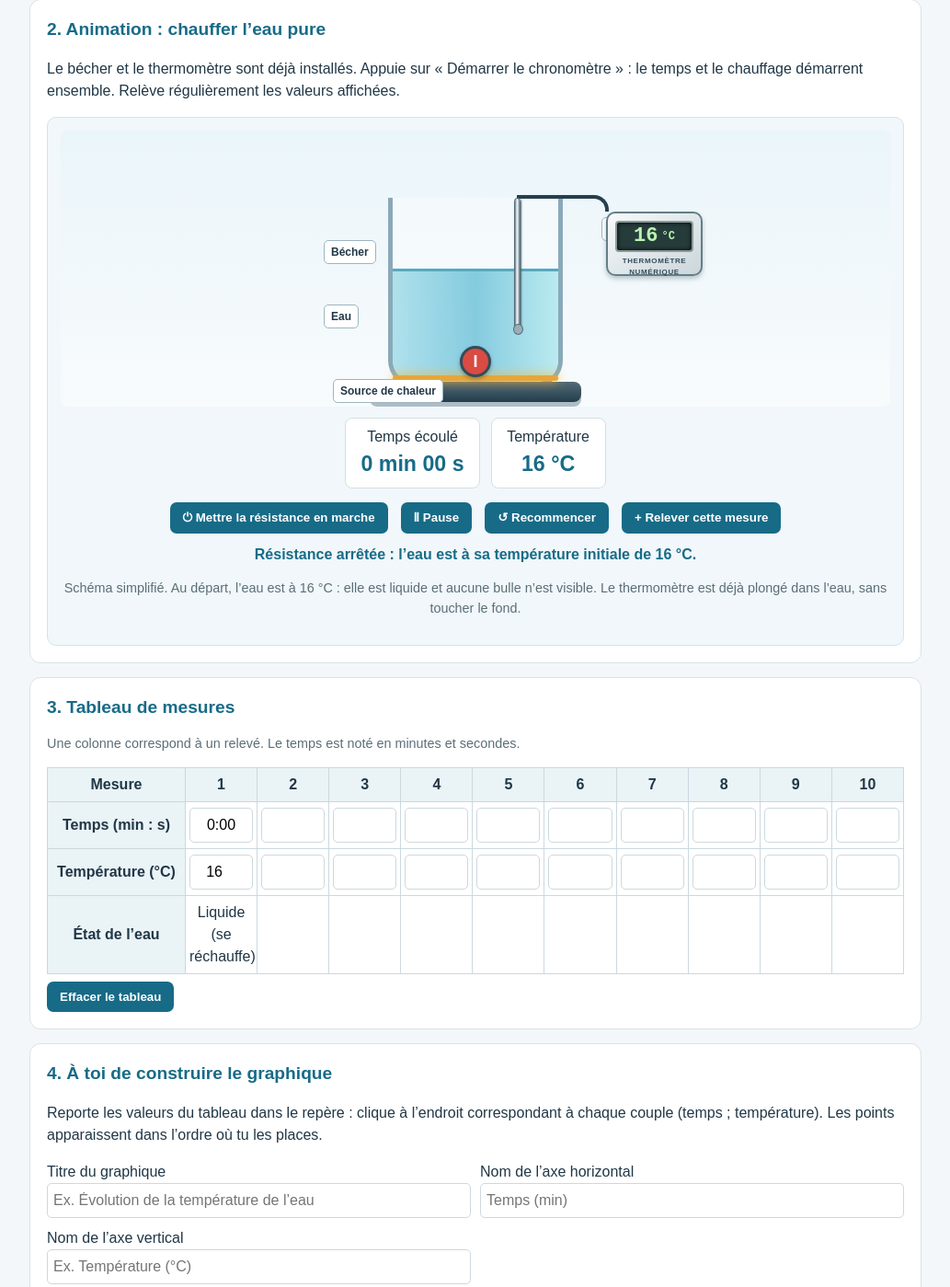
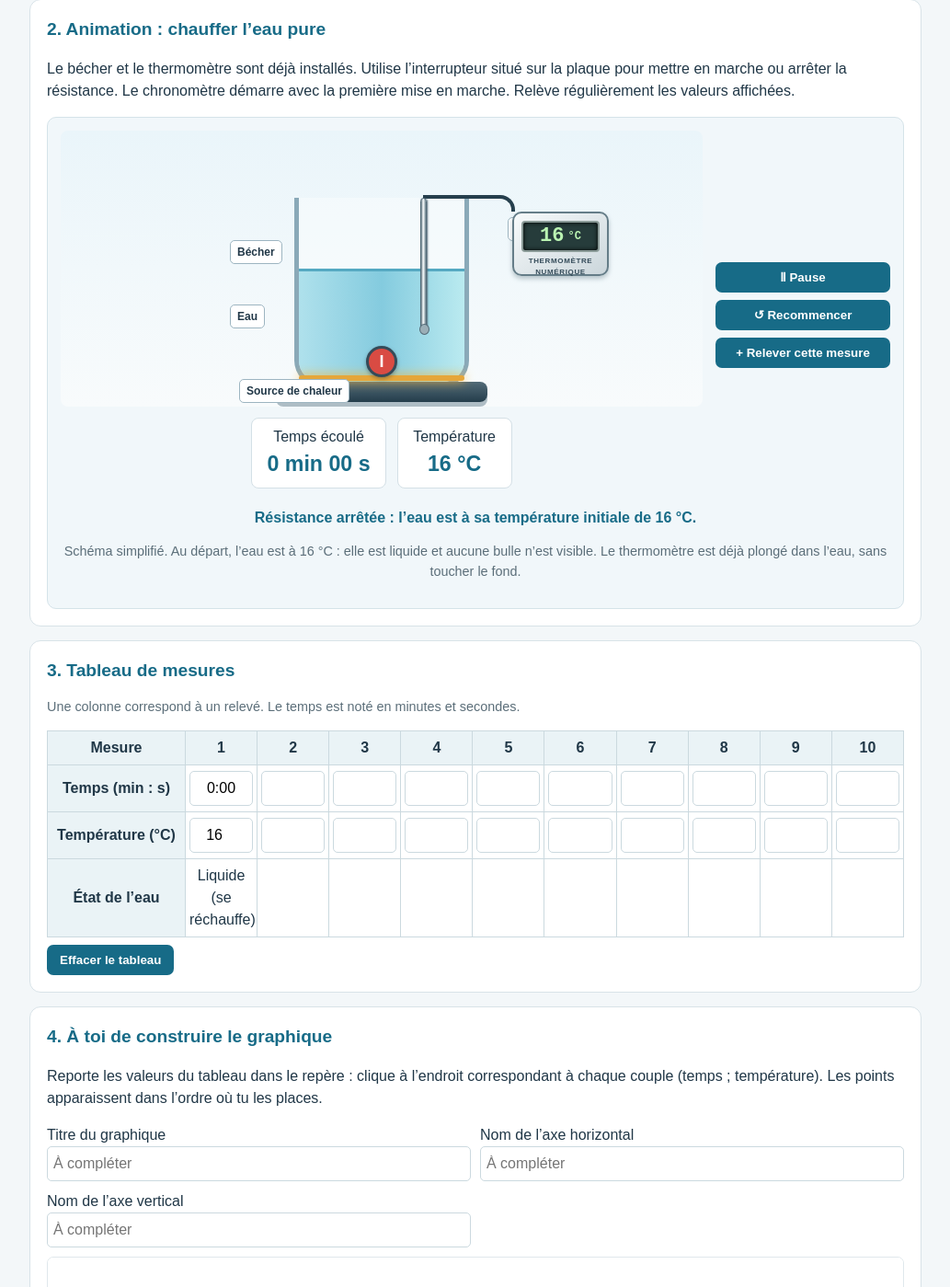
Before and after one commit to MZV2026/Site-internet, a plain HTML site: page activite-ebullition-eau-5e.html in a window 1280 px wide. Shown: the part 981-2380 px from the top of the page at 92% size, without its empty margins (123-1156 px from the left). Drawn offline with Linux system fonts and the light colour scheme.

Commit message:
Réorganiser les commandes et rendre les intitulés du graphique moins guidés

```diff
--- a/activite-ebullition-eau-5e.html
+++ b/activite-ebullition-eau-5e.html
@@ -48,8 +48,11 @@ textarea{width:100%;min-height:58px;border:1px solid #cbd9df;border-radius:6px;p
 .readouts{display:flex;justify-content:center;gap:12px;flex-wrap:wrap;margin:12px 0}
 .readout{background:white;border:1px solid #d4e0e6;border-radius:8px;padding:8px 16px;text-align:center;min-width:125px}
 .readout strong{display:block;font-size:1.45rem;color:#176b87}
-.anim-controls{display:flex;gap:8px;justify-content:center;flex-wrap:wrap}
-.anim-controls button{margin:3px}
+.animation-layout{display:grid;grid-template-columns:minmax(0,1fr) 190px;gap:14px;align-items:center}
+.animation-main{min-width:0}
+.anim-controls{display:flex;flex-direction:column;gap:8px;justify-content:center;flex-wrap:wrap}
+.anim-controls button{margin:0;width:100%}
+@media(max-width:700px){.animation-layout{grid-template-columns:1fr}.anim-controls{display:grid;grid-template-columns:repeat(2,minmax(0,1fr))}.anim-controls button{width:100%}}
 .anim-status{text-align:center;font-weight:bold;color:#176b87;margin:8px}
 
 
@@ -142,8 +145,10 @@ textarea{width:100%;min-height:58px;border:1px solid #cbd9df;border-radius:6px;p
 </section>
 <section class="panel">
 <h2>2. Animation : chauffer l’eau pure</h2>
-<p>Le bécher et le thermomètre sont déjà installés. Appuie sur « Démarrer le chronomètre » : le temps et le chauffage démarrent ensemble. Relève régulièrement les valeurs affichées.</p>
+<p>Le bécher et le thermomètre sont déjà installés. Utilise l’interrupteur situé sur la plaque pour mettre en marche ou arrêter la résistance. Le chronomètre démarre avec la première mise en marche. Relève régulièrement les valeurs affichées.</p>
 <div class="animation">
+ <div class="animation-layout">
+ <div class="animation-main">
  <div class="scene" aria-label="Animation schématique d'un bécher d'eau chauffé">
   <div class="steam" id="steam"></div>
   <span class="scene-label lab-beaker">Bécher</span>
@@ -164,11 +169,12 @@ textarea{width:100%;min-height:58px;border:1px solid #cbd9df;border-radius:6px;p
   <div class="readout">Temps écoulé<strong><span id="simTime">0 min 00 s</span></strong></div>
   <div class="readout">Température<strong><span id="simTemp">16</span> °C</strong></div>
  </div>
+ </div>
  <div class="anim-controls">
-  <button type="button" id="startSim">⏻ Mettre la résistance en marche</button>
   <button type="button" id="pauseSim">Ⅱ Pause</button>
   <button type="button" id="resetSim">↺ Recommencer</button>
   <button type="button" id="takeReading" disabled>+ Relever cette mesure</button>
+ </div>
  </div>
  <div class="anim-status" id="simStatus">L’expérience est prête. Appuie sur l’interrupteur pour mettre la résistance en marche.</div>
  <p class="note" style="text-align:center">Schéma simplifié. Au départ, l’eau est à 16 °C : elle est liquide et aucune bulle n’est visible. Le thermomètre est déjà plongé dans l’eau, sans toucher le fond.</p>
@@ -191,9 +197,9 @@ textarea{width:100%;min-height:58px;border:1px solid #cbd9df;border-radius:6px;p
 <h2>4. À toi de construire le graphique</h2>
 <p>Reporte les valeurs du tableau dans le repère : clique à l’endroit correspondant à chaque couple (temps ; température). Les points apparaissent dans l’ordre où tu les places.</p>
 <div class="graph-inputs">
- <label>Titre du graphique<input id="graphTitle" type="text" placeholder="Ex. Évolution de la température de l’eau"></label>
- <label>Nom de l’axe horizontal<input id="xLabel" type="text" placeholder="Temps (min)"></label>
- <label>Nom de l’axe vertical<input id="yLabel" type="text" placeholder="Ex. Température (°C)"></label>
+ <label>Titre du graphique<input id="graphTitle" type="text" placeholder="À compléter"></label>
+ <label>Nom de l’axe horizontal<input id="xLabel" type="text" placeholder="À compléter"></label>
+ <label>Nom de l’axe vertical<input id="yLabel" type="text" placeholder="À compléter"></label>
 </div>
 <canvas id="studentGraph" width="900" height="520"></canvas>
 <p class="note" id="plotHelp">Repère : de 0 à 12 min en abscisse et de 0 à 120 °C en ordonnée. Les temps du tableau au format min:s sont convertis pour le placement. Clique dans le quadrillage pour placer les points.</p>
@@ -275,8 +281,8 @@ function drawGrid(c,points=[],connect=false,title='',xl='',yl=''){
  for(let v=0;v<=120;v+=10){cctx.beginPath();cctx.moveTo(L,Y(v));cctx.lineTo(W-R,Y(v));cctx.stroke();if(v%20===0)cctx.fillText(v,30,Y(v)+5)}
  cctx.strokeStyle='#203747';cctx.lineWidth=2;cctx.beginPath();cctx.moveTo(L,T);cctx.lineTo(L,H-B);cctx.lineTo(W-R,H-B);cctx.stroke();
  cctx.fillStyle='#203747';cctx.font='bold 19px Arial';cctx.textAlign='center';if(title)cctx.fillText(title,W/2,27);
- cctx.font='17px Arial';cctx.fillText(xl||'Nom de l’axe horizontal',(L+W-R)/2,H-12);
- cctx.save();cctx.translate(20,(T+H-B)/2);cctx.rotate(-Math.PI/2);cctx.fillText(yl||'Nom de l’axe vertical',0,0);cctx.restore();cctx.textAlign='left';
+ cctx.font='17px Arial';if(xl)cctx.fillText(xl,(L+W-R)/2,H-12);
+ cctx.save();cctx.translate(20,(T+H-B)/2);cctx.rotate(-Math.PI/2);if(yl)cctx.fillText(yl,0,0);cctx.restore();cctx.textAlign='left';
  if(connect&&points.length>1){cctx.strokeStyle='#176b87';cctx.lineWidth=3;cctx.beginPath();points.forEach((p,i)=>i?cctx.lineTo(X(p[0]),Y(p[1])):cctx.moveTo(X(p[0]),Y(p[1])));cctx.stroke()}
  points.forEach((p,i)=>{const x=X(p[0]),y=Y(p[1]),r=7;cctx.strokeStyle='#c47b12';cctx.lineWidth=2.5;cctx.beginPath();cctx.moveTo(x-r,y);cctx.lineTo(x+r,y);cctx.moveTo(x,y-r);cctx.lineTo(x,y+r);cctx.stroke();cctx.fillStyle='#203747';cctx.font='13px Arial';cctx.fillText(String(i+1),x+9,y-8)});
 }
@@ -328,7 +334,7 @@ const simDuration=240; // 12 minutes simulées ; 1 seconde réelle = 2 secondes
 const timeOut=document.getElementById('simTime'),tempOut=document.getElementById('simTemp');
 const statusOut=document.getElementById('simStatus'),steam=document.getElementById('steam');
 const water=document.getElementById('water'),digitalTempOut=document.getElementById('digitalTemp');
-const startButton=document.getElementById('startSim'),readingButton=document.getElementById('takeReading');
+const startButton=document.createElement('button'),readingButton=document.getElementById('takeReading');
 const heater=document.getElementById('heater'),heaterSwitch=document.getElementById('heaterSwitch');
 let simTemperatureValue=16, resistanceOn=false, experimentStarted=false;
 function waterState(temp){return temp>=100?'Ébullition (liquide + vapeur)':'Liquide';}
```
